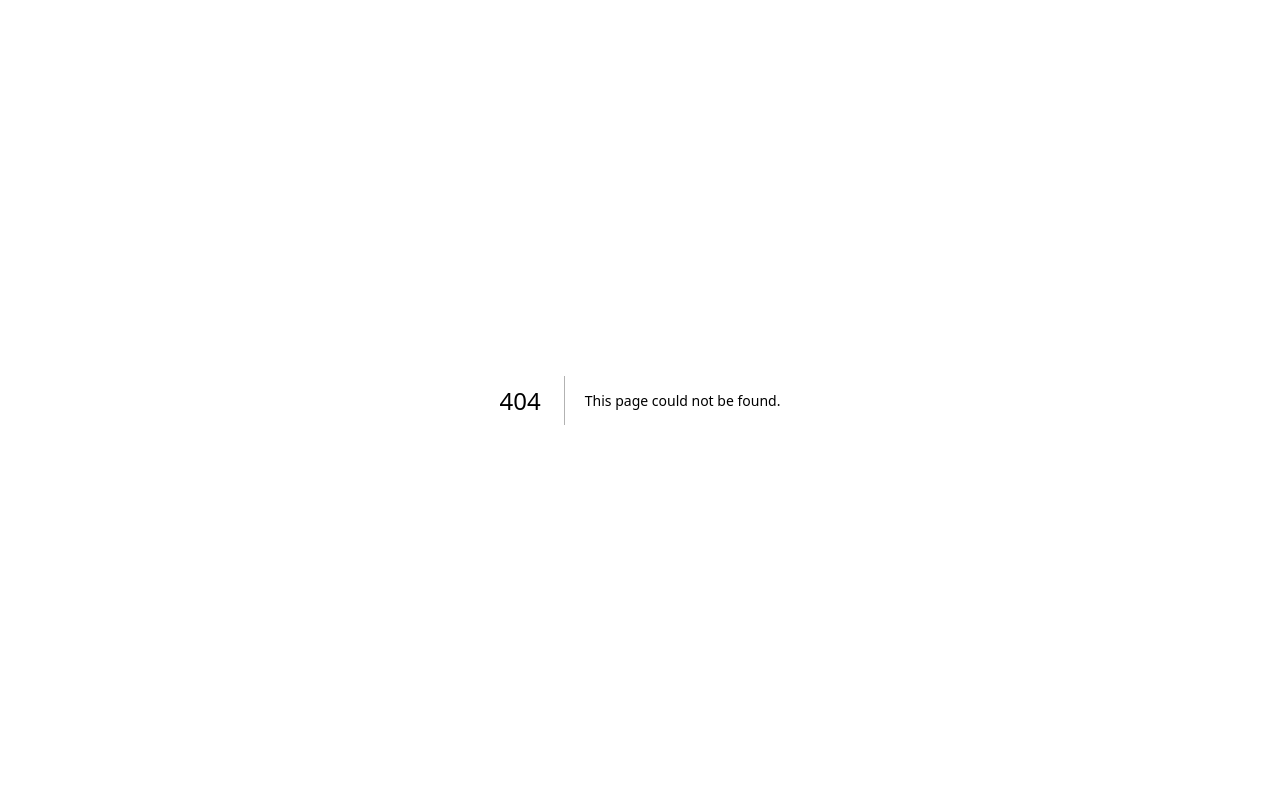
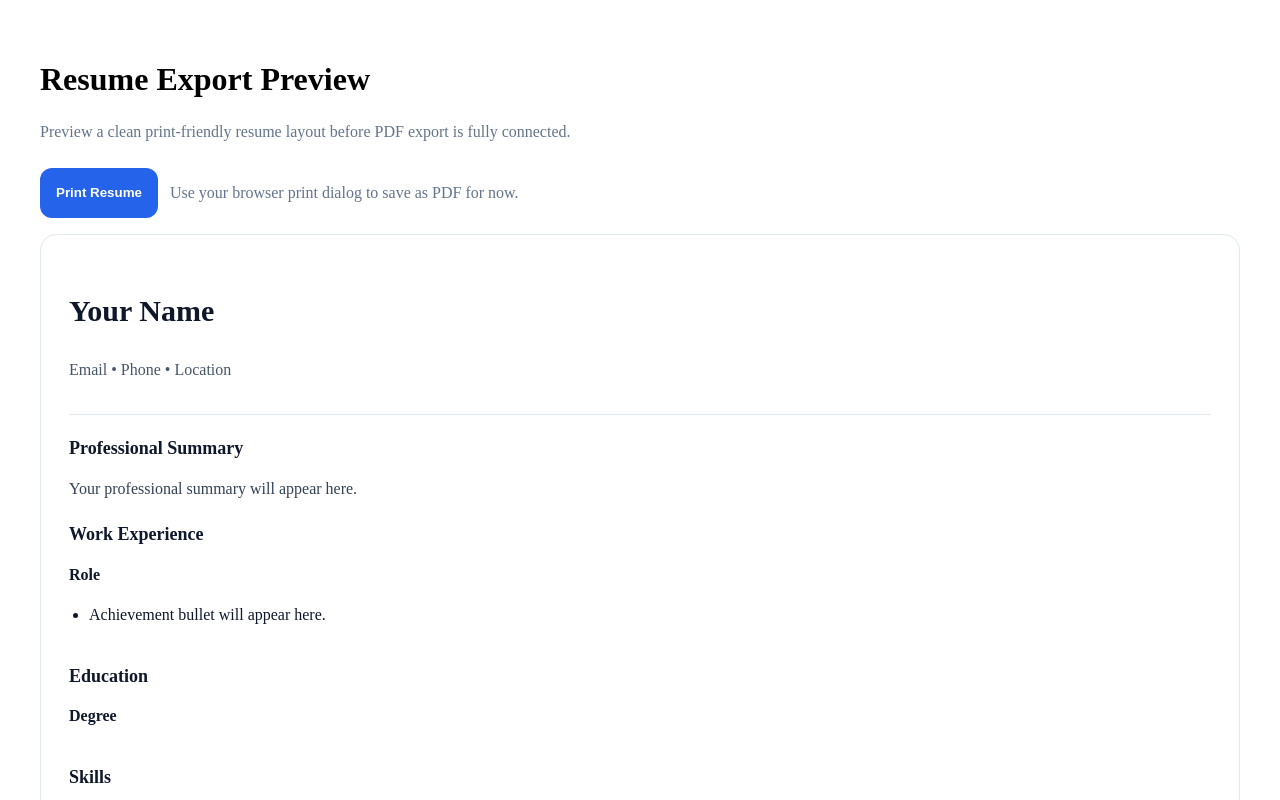
Before and after one commit to mike41192/Crestpoint-solutions-modular-v2, a Next.js app: page /dashboard/resume/export in a window 1280 px wide. Before the commit this address had no page. Shown: the top 800 px of the page. Built offline with nearby package versions, Linux system fonts and the light colour scheme.

Commit message:
Phase 124: add resume export and print view system

```diff
--- /dev/null
+++ b/src/app/dashboard/resume/export/page.tsx
@@ -0,0 +1,20 @@
+import { ModulePageLayout } from "@/components/layout/ModulePageLayout"
+import { ResumeExportPreview } from "@/components/resume/ResumeExportPreview"
+import { ResumePrintActions } from "@/components/resume/ResumePrintActions"
+import { getResumeBuilderPreviewData } from "@/modules/resume-builder"
+
+export default function ResumeExportPage() {
+  const resumes = getResumeBuilderPreviewData()
+  const primaryResume = resumes[0]
+
+  return (
+    <ModulePageLayout
+      title="Resume Export Preview"
+      description="Preview a clean print-friendly resume layout before PDF export is fully connected."
+    >
+      <ResumePrintActions />
+
+      {primaryResume.data && <ResumeExportPreview data={primaryResume.data} />}
+    </ModulePageLayout>
+  )
+}
--- /dev/null
+++ b/src/components/resume/ResumeExportPreview.tsx
@@ -0,0 +1,109 @@
+import type { ResumeBuilderFormData } from "@/modules/resume-builder"
+
+type ResumeExportPreviewProps = {
+  data: ResumeBuilderFormData
+}
+
+export function ResumeExportPreview({ data }: ResumeExportPreviewProps) {
+  return (
+    <article
+      style={{
+        border: "1px solid #e2e8f0",
+        borderRadius: "16px",
+        padding: "28px",
+        background: "#ffffff",
+        color: "#0f172a",
+        lineHeight: 1.5,
+      }}
+    >
+      <header style={{ borderBottom: "1px solid #e2e8f0", paddingBottom: "16px" }}>
+        <h1 style={{ fontSize: "30px", fontWeight: 800 }}>
+          {data.contact.fullName || "Your Name"}
+        </h1>
+
+        <p style={{ marginTop: "8px", color: "#475569" }}>
+          {[data.contact.email, data.contact.phone, data.contact.location]
+            .filter(Boolean)
+            .join(" • ") || "Email • Phone • Location"}
+        </p>
+
+        <p style={{ marginTop: "4px", color: "#475569" }}>
+          {[data.contact.linkedIn, data.contact.website]
+            .filter(Boolean)
+            .join(" • ")}
+        </p>
+      </header>
+
+      <section style={{ marginTop: "20px" }}>
+        <h2 style={{ fontSize: "18px", fontWeight: 800 }}>Professional Summary</h2>
+        <p style={{ marginTop: "8px", color: "#334155" }}>
+          {data.summary || "Your professional summary will appear here."}
+        </p>
+      </section>
+
+      <section style={{ marginTop: "20px" }}>
+        <h2 style={{ fontSize: "18px", fontWeight: 800 }}>Work Experience</h2>
+
+        <div style={{ marginTop: "10px", display: "grid", gap: "16px" }}>
+          {data.experience.map((item) => (
+            <div key={item.id}>
+              <strong>
+                {item.role || "Role"} {item.company ? `| ${item.company}` : ""}
+              </strong>
+
+              <p style={{ color: "#64748b", marginTop: "4px" }}>
+                {[item.location, item.startDate, item.endDate]
+                  .filter(Boolean)
+                  .join(" • ")}
+              </p>
+
+              <ul style={{ marginTop: "8px", paddingLeft: "20px" }}>
+                {item.bullets.filter(Boolean).length > 0 ? (
+                  item.bullets
+                    .filter(Boolean)
+                    .map((bullet) => <li key={bullet}>{bullet}</li>)
+                ) : (
+                  <li>Achievement bullet will appear here.</li>
+                )}
+              </ul>
+            </div>
+          ))}
+        </div>
+      </section>
+
+      <section style={{ marginTop: "20px" }}>
+        <h2 style={{ fontSize: "18px", fontWeight: 800 }}>Education</h2>
+
+        <div style={{ marginTop: "10px", display: "grid", gap: "10px" }}>
+          {data.education.map((item) => (
+            <div key={item.id}>
+              <strong>
+                {item.degree || "Degree"} {item.field ? `in ${item.field}` : ""}
+              </strong>
+
+              <p style={{ color: "#64748b", marginTop: "4px" }}>
+                {[item.school, item.graduationDate].filter(Boolean).join(" • ")}
+              </p>
+            </div>
+          ))}
+        </div>
+      </section>
+
+      <section style={{ marginTop: "20px" }}>
+        <h2 style={{ fontSize: "18px", fontWeight: 800 }}>Skills</h2>
+        <p style={{ marginTop: "8px" }}>
+          {data.skills.length > 0 ? data.skills.join(", ") : "Skills will appear here."}
+        </p>
+      </section>
+
+      <section style={{ marginTop: "20px" }}>
+        <h2 style={{ fontSize: "18px", fontWeight: 800 }}>Certifications</h2>
+        <p style={{ marginTop: "8px" }}>
+          {data.certifications.length > 0
+            ? data.certifications.join(", ")
+            : "Certifications will appear here."}
+        </p>
+      </section>
+    </article>
+  )
+}
--- /dev/null
+++ b/src/components/resume/ResumePrintActions.tsx
@@ -0,0 +1,38 @@
+"use client"
+
+export function ResumePrintActions() {
+  function printResume() {
+    window.print()
+  }
+
+  return (
+    <div
+      style={{
+        display: "flex",
+        gap: "12px",
+        flexWrap: "wrap",
+        marginBottom: "16px",
+      }}
+    >
+      <button
+        type="button"
+        onClick={printResume}
+        style={{
+          border: "0",
+          borderRadius: "12px",
+          padding: "12px 16px",
+          background: "#2563eb",
+          color: "#ffffff",
+          fontWeight: 700,
+          cursor: "pointer",
+        }}
+      >
+        Print Resume
+      </button>
+
+      <p style={{ color: "#64748b", alignSelf: "center" }}>
+        Use your browser print dialog to save as PDF for now.
+      </p>
+    </div>
+  )
+}
```
Also changed, not shown: src/app/dashboard/resume/page.tsx (+16 -0 lines).
